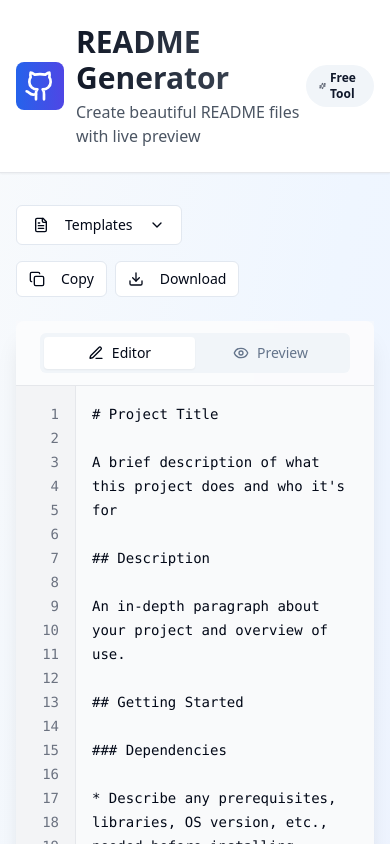
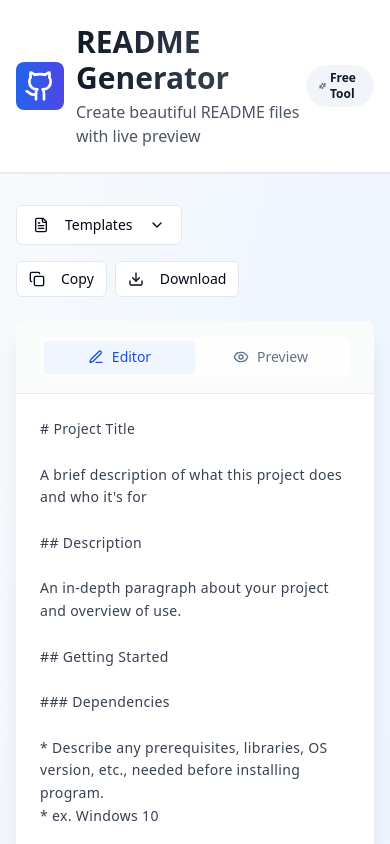
Before and after one commit to zed-eyx/readme-artist-craft, a React (Vite) app: page / in a window 390 px wide. Shown: the top 844 px of the page. Built offline with nearby package versions, Linux system fonts and the light colour scheme.

Commit message:
Remove line numbers and add editor/preview toggle
Removed line numbers from the editor and implemented a toggle feature where the preview merges with the editor on click, with animations and responsive design.

```diff
--- a/src/components/EditorPreviewTabs.tsx
+++ b/src/components/EditorPreviewTabs.tsx
@@ -1,5 +1,5 @@
 
-import { motion } from "framer-motion";
+import { motion, AnimatePresence } from "framer-motion";
 import { Eye, Edit3 } from "lucide-react";
 import { Tabs, TabsContent, TabsList, TabsTrigger } from "@/components/ui/tabs";
 import { Card, CardContent } from "@/components/ui/card";
@@ -25,59 +25,106 @@ export const EditorPreviewTabs = ({
       animate={{ opacity: 1, scale: 1 }}
       transition={{ duration: 0.6, delay: 0.4 }}
     >
-      <Card className="shadow-xl border-0 bg-white/80 backdrop-blur-sm">
+      <Card className="shadow-xl border-0 bg-white/90 backdrop-blur-sm overflow-hidden">
         <CardContent className="p-0">
           <Tabs value={activeTab} onValueChange={setActiveTab} className="w-full">
-            <div className="border-b border-gray-200 px-6 py-3 bg-gray-50/50">
-              <TabsList className="grid w-full max-w-md grid-cols-2">
-                <TabsTrigger value="editor" className="flex items-center space-x-2">
+            {/* Tab Header */}
+            <div className="border-b border-gray-200 px-6 py-4 bg-gray-50/80">
+              <TabsList className="grid w-full max-w-md grid-cols-2 bg-white/80">
+                <TabsTrigger
+                  value="editor"
+                  className="flex items-center space-x-2 data-[state=active]:bg-blue-50 data-[state=active]:text-blue-700 transition-all duration-300"
+                >
                   <Edit3 className="h-4 w-4" />
                   <span>Editor</span>
                 </TabsTrigger>
-                <TabsTrigger value="preview" className="flex items-center space-x-2">
+                <TabsTrigger
+                  value="preview"
+                  className="flex items-center space-x-2 data-[state=active]:bg-green-50 data-[state=active]:text-green-700 transition-all duration-300"
+                >
                   <Eye className="h-4 w-4" />
                   <span>Preview</span>
                 </TabsTrigger>
               </TabsList>
             </div>
 
-            <div className="grid lg:grid-cols-2 min-h-[600px]">
+            {/* Content Area */}
+            <div className="relative min-h-[600px]">
+              {/* Desktop Layout - Side by Side */}
+              <div className="hidden lg:grid lg:grid-cols-2 h-[600px]">
                 {/* Editor Side */}
-              <div className={`${activeTab === "preview" ? "hidden lg:block" : ""}`}>
-                <TabsContent value="editor" className="h-full mt-0">
-                  <MarkdownEditor
-                    value={markdown}
-                    onChange={setMarkdown}
-                    className="h-[600px]"
-                  />
-                </TabsContent>
-                {activeTab === "preview" && (
-                  <div className="hidden lg:block h-[600px]">
+                <motion.div
+                  className="border-r border-gray-200"
+                  initial={{ opacity: 1 }}
+                  animate={{
+                    opacity: activeTab === "preview" ? 0.3 : 1,
+                    scale: activeTab === "preview" ? 0.98 : 1
+                  }}
+                  transition={{ duration: 0.4, ease: "easeInOut" }}
+                >
                   <MarkdownEditor
                     value={markdown}
                     onChange={setMarkdown}
                     className="h-full"
                   />
-                  </div>
-                )}
-              </div>
+                </motion.div>
 
                 {/* Preview Side */}
-              <div className={`border-l border-gray-200 ${activeTab === "editor" ? "hidden lg:block" : ""}`}>
-                <TabsContent value="preview" className="h-full mt-0">
-                  <MarkdownPreview
-                    content={markdown}
-                    className="h-[600px] overflow-auto"
-                  />
-                </TabsContent>
-                {activeTab === "editor" && (
-                  <div className="hidden lg:block h-[600px]">
+                <motion.div
+                  initial={{ opacity: 1 }}
+                  animate={{
+                    opacity: activeTab === "editor" ? 0.3 : 1,
+                    scale: activeTab === "editor" ? 0.98 : 1
+                  }}
+                  transition={{ duration: 0.4, ease: "easeInOut" }}
+                >
                   <MarkdownPreview
                     content={markdown}
                     className="h-full overflow-auto"
                   />
+                </motion.div>
               </div>
+
+              {/* Mobile/Tablet Layout - Full Width with Animation */}
+              <div className="lg:hidden">
+                <AnimatePresence mode="wait">
+                  {activeTab === "editor" && (
+                    <motion.div
+                      key="editor"
+                      initial={{ opacity: 0, x: -20 }}
+                      animate={{ opacity: 1, x: 0 }}
+                      exit={{ opacity: 0, x: -20 }}
+                      transition={{ duration: 0.3, ease: "easeInOut" }}
+                      className="h-[600px]"
+                    >
+                      <TabsContent value="editor" className="h-full mt-0">
+                        <MarkdownEditor
+                          value={markdown}
+                          onChange={setMarkdown}
+                          className="h-full"
+                        />
+                      </TabsContent>
+                    </motion.div>
                   )}
+
+                  {activeTab === "preview" && (
+                    <motion.div
+                      key="preview"
+                      initial={{ opacity: 0, x: 20 }}
+                      animate={{ opacity: 1, x: 0 }}
+                      exit={{ opacity: 0, x: 20 }}
+                      transition={{ duration: 0.3, ease: "easeInOut" }}
+                      className="h-[600px]"
+                    >
+                      <TabsContent value="preview" className="h-full mt-0">
+                        <MarkdownPreview
+                          content={markdown}
+                          className="h-full overflow-auto"
+                        />
+                      </TabsContent>
+                    </motion.div>
+                  )}
+                </AnimatePresence>
               </div>
             </div>
           </Tabs>
--- a/src/components/MarkdownEditor.tsx
+++ b/src/components/MarkdownEditor.tsx
@@ -1,3 +1,4 @@
+
 import { useState, useEffect, useRef } from "react";
 import { Textarea } from "@/components/ui/textarea";
 import { cn } from "@/lib/utils";
@@ -11,7 +12,6 @@ interface MarkdownEditorProps {
 }
 
 export const MarkdownEditor = ({ value, onChange, className }: MarkdownEditorProps) => {
-  const [lineCount, setLineCount] = useState(1);
   const editorRef = useRef<HTMLDivElement>(null);
 
   useEffect(() => {
@@ -27,58 +27,33 @@ export const MarkdownEditor = ({ value, onChange, className }: MarkdownEditorPro
   const handleChange = (e: React.ChangeEvent<HTMLTextAreaElement>) => {
     const newValue = e.target.value;
     onChange(newValue);
-
-    // Update line count based on actual content
-    const lines = newValue.split('\n').length;
-    setLineCount(lines);
   };
-
-  // Generate line numbers only for actual content, with a minimum of visible lines
-  const actualLines = value.split('\n').length;
-  const visibleLines = Math.max(actualLines, 10); // Show at least 10 lines for better UX
-  const lineNumbers = Array.from({ length: visibleLines }, (_, i) => i + 1);
 
   return (
     <motion.div
       ref={editorRef}
-      className={cn("relative flex bg-gray-50", className)}
+      className={cn("relative bg-white", className)}
       initial={{ opacity: 0 }}
       animate={{ opacity: 1 }}
       transition={{ duration: 0.5 }}
     >
-      {/* Line Numbers */}
       <motion.div
-        className="flex-shrink-0 bg-gray-100 border-r border-gray-200 p-4 text-right min-w-[60px] max-w-[60px] overflow-hidden"
-        initial={{ opacity: 0, x: -10 }}
+        className="w-full h-full"
+        initial={{ opacity: 0, x: 10 }}
         animate={{ opacity: 1, x: 0 }}
         transition={{ duration: 0.6, delay: 0.2 }}
-      >
-        <div className="font-mono text-sm text-gray-500 leading-6">
-          {lineNumbers.map((num) => (
-            <div key={num} className="h-6 truncate">
-              {num}
-            </div>
-          ))}
-        </div>
-      </motion.div>
-
-      {/* Editor */}
-      <motion.div
-        className="flex-1 relative"
-        initial={{ opacity: 0, x: 10 }}
-        animate={{ opacity: 1, x: 0 }}
-        transition={{ duration: 0.6, delay: 0.3 }}
       >
         <Textarea
           value={value}
           onChange={handleChange}
           placeholder="Start writing your README markdown here..."
           className={cn(
-            "w-full h-full resize-none border-0 bg-transparent p-4 font-mono text-sm leading-6",
+            "w-full h-full resize-none border-0 bg-transparent p-6 text-sm leading-relaxed",
             "focus:ring-0 focus:outline-none",
-            "placeholder:text-gray-400"
+            "placeholder:text-gray-400 text-gray-700",
+            "font-normal tracking-wide"
           )}
-          style={{ minHeight: '100%' }}
+          style={{ minHeight: '100%', fontFamily: 'system-ui, -apple-system, sans-serif' }}
         />
       </motion.div>
     </motion.div>
```
Also changed, not shown: src/components/MarkdownPreview.tsx (+22 -13 lines). Lines whose indentation alone changed are shown as unchanged.
